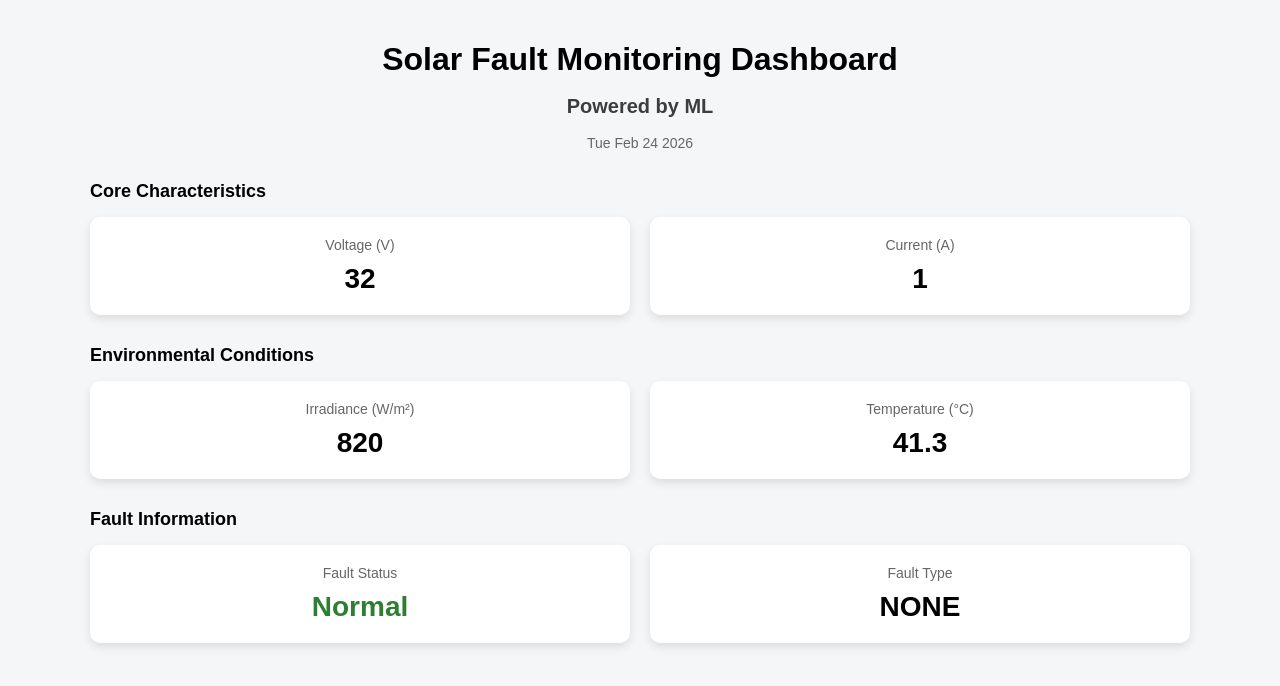
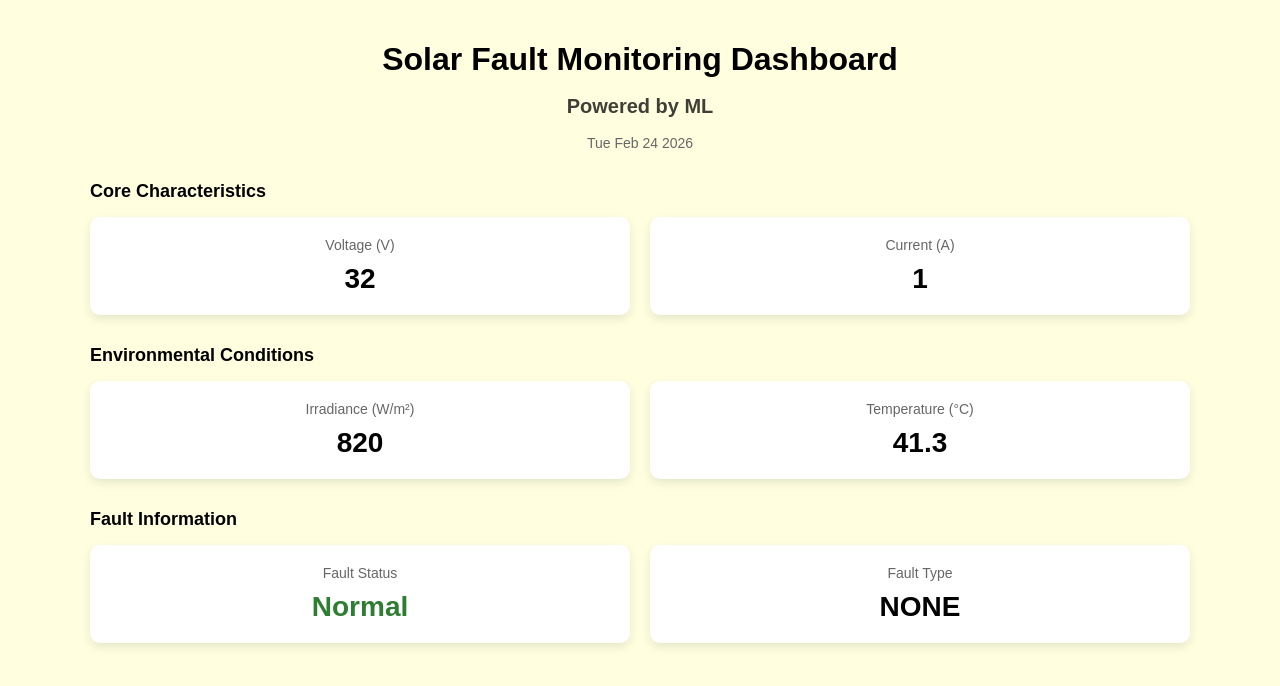
Before and after one commit to F7Z7/Solar-Panel-Fault-Analysis, a Flask app: page / in a window 1280 px wide. Shown: the top 686 px of the page. Run offline with Flask 3, Linux system fonts and the light colour scheme; parts of the project's set-up code (start-up, migrations or seed data) failed here and were passed over.

Commit message:
change css color

```diff
--- a/Python/templates/dashboard.html
+++ b/Python/templates/dashboard.html
@@ -7,7 +7,7 @@
 
     <style>
         :root {
-            --bg: #f4f6f8;
+            --bg: lightyellow;
             --card-bg: #ffffff;
             --text-muted: #666;
             --ok: #2e7d32;
```
